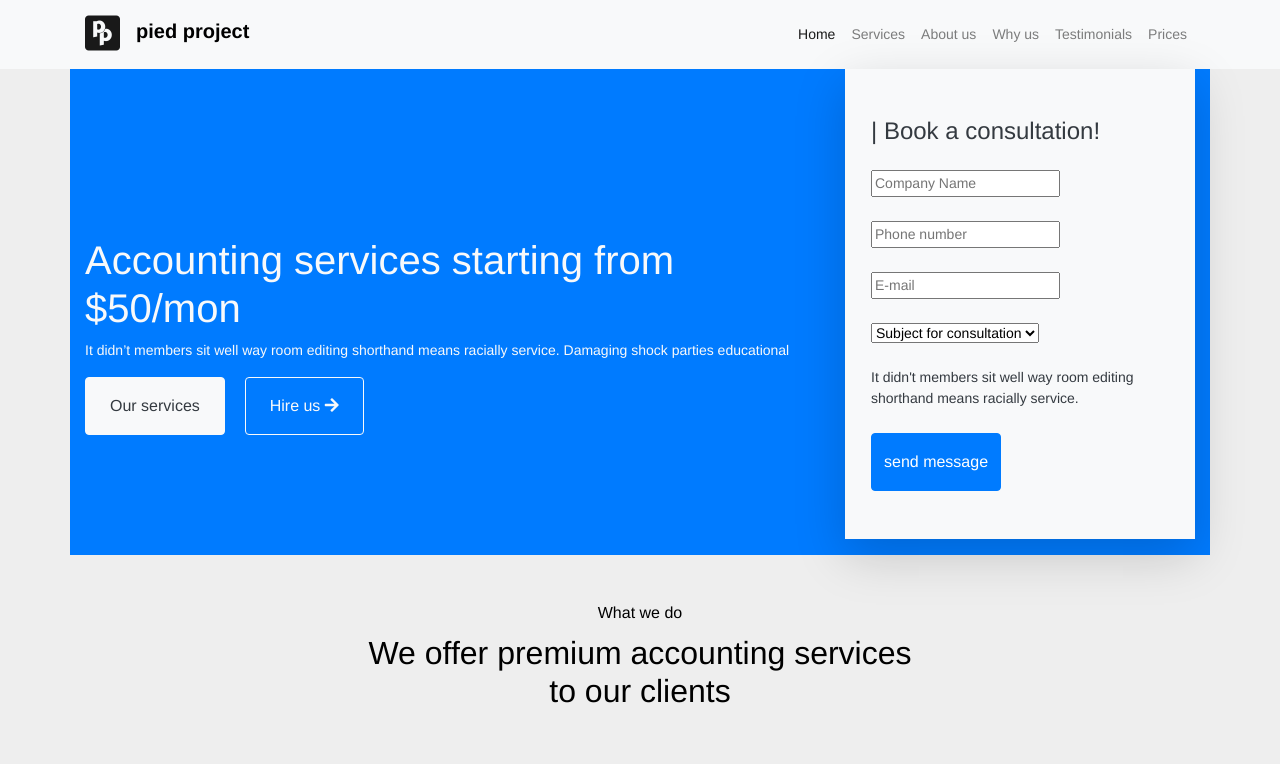
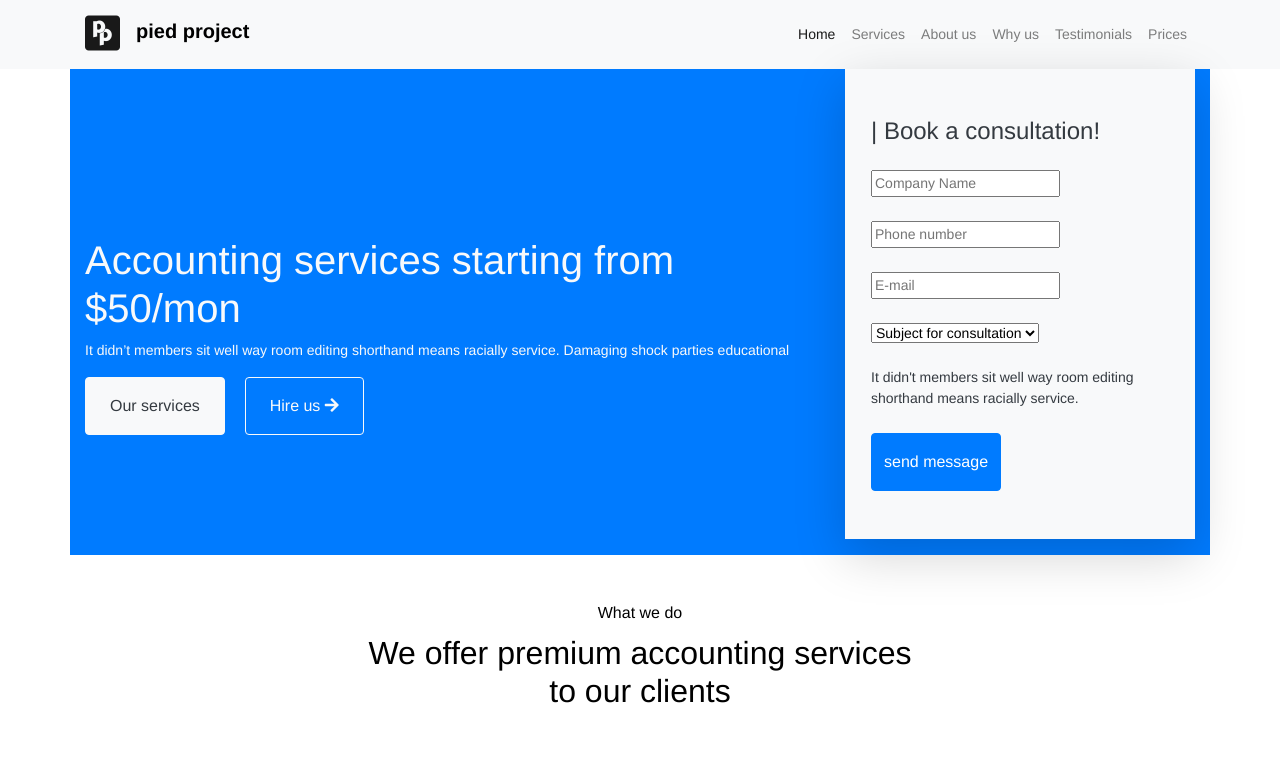
Before and after one commit to mocode95/Accounting, a plain HTML site: page html/index.html in a window 1280 px wide. Shown: the top 764 px of the page. Drawn offline with nearby package versions, Linux system fonts and the light colour scheme.

Commit message:
initial commit

```diff
--- a/Css/style.css
+++ b/Css/style.css
@@ -5,7 +5,6 @@ body {
 }
 
 body {
-  background: #eee;
   font-family: Helvetica Neue, Helvetica, Arial, sans-serif;
   font-size: 14px;
   color: #000;
```
